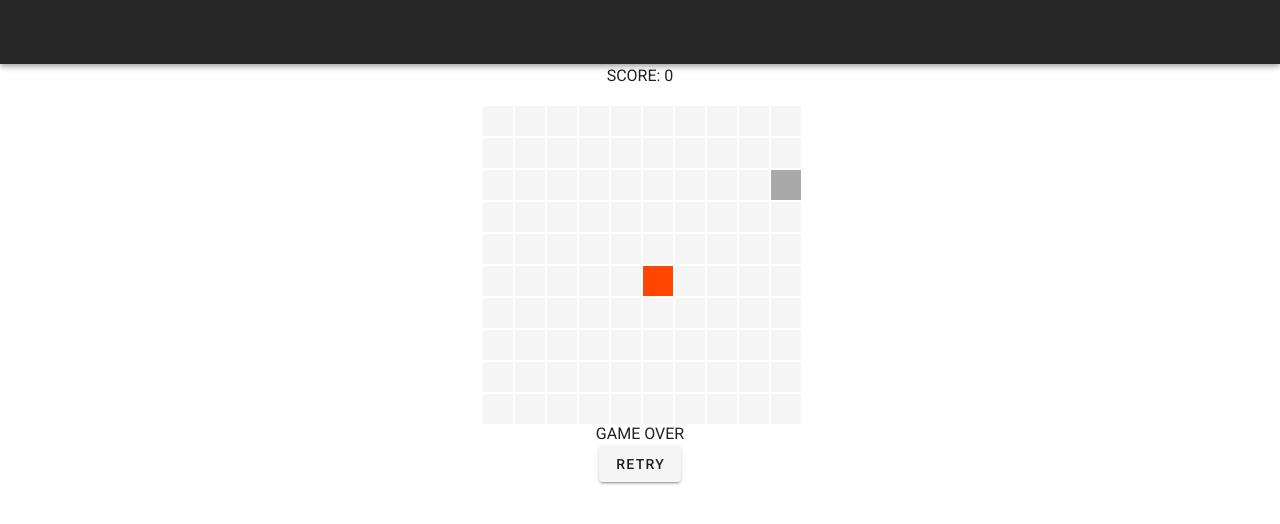
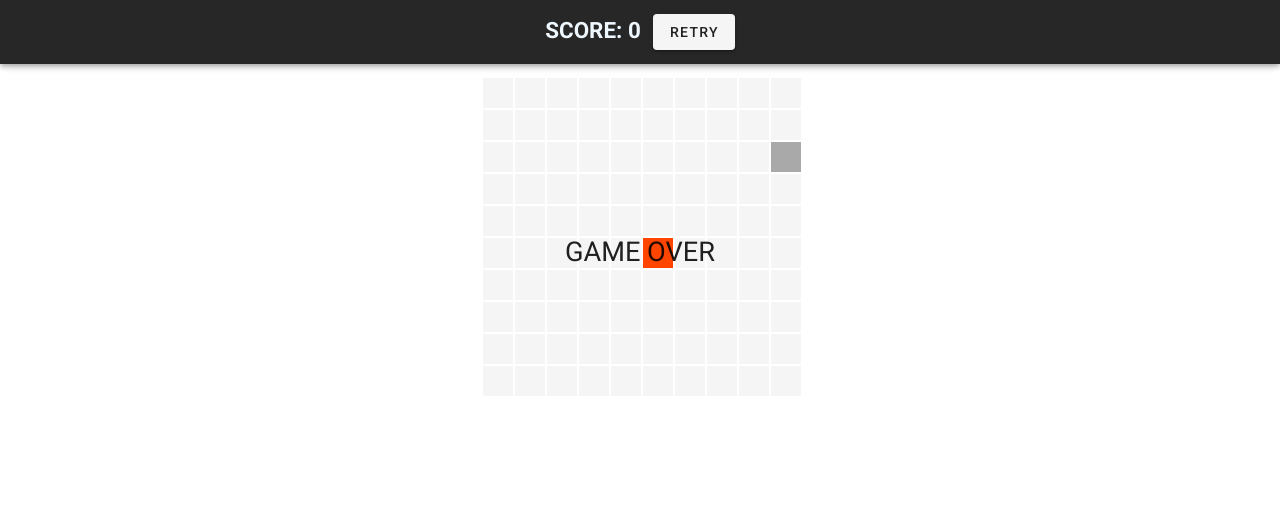
Before and after one commit to acro-yamaguchi/VueProjects, a Vue app in the folder snake-game/: page /#/ in a window 1280 px wide. Shown: the top 524 px of the page. Built offline with nearby package versions, Linux system fonts and the light colour scheme.

Commit message:
snake-game [update] スコア, リトライボタン, GAMEOVERの表示位置変更 [add] スマホ用コントローラー

```diff
--- a/snake-game/src/App.vue
+++ b/snake-game/src/App.vue
@@ -5,21 +5,228 @@
       color="whitesmoke"
       dark
     >
+      <v-container fluid>
+        <v-row justify='center'>
+          <h1 class="score">SCORE: {{ score }}</h1>
+          <v-btn light v-if="is_gameover" onclick="location.reload()" class="ml-3">RETRY</v-btn>
+        </v-row>
+      </v-container>
     </v-app-bar>
 
     <v-main>
-      <router-view/>
+      <div id="app">
+        <div id='stage'>
+          <div
+          class='cell'
+          v-for="i in stage_size"
+          :key="i"
+          :class="{ head: snake_head_index === i - 1,
+            body: snake.body_indexes.includes(i - 1),
+            fruit: fruit_index === i - 1, }">
+          </div>
+        </div>
+        <p v-if="is_gameover" class="gameover">
+          GAME OVER
+        </p>
+      </div>
+      <!-- スマホ用コントローラー -->
+      <v-container fluid v-if='is_smartPhone' class="button">
+        <v-row justify='center'>
+          <v-btn large @click="on_action_btn('↑')" color='#BBDEFB'>
+            <v-icon>mdi-chevron-up</v-icon>
+          </v-btn>
+        </v-row>
+        <v-row justify='center'>
+          <v-col cols='4'>
+            <v-btn large @click="on_action_btn('←')" color='#BBDEFB'>
+              <v-icon>mdi-chevron-left</v-icon>
+            </v-btn>
+          </v-col>
+          <v-col cols='4'>
+            <v-btn large @click="on_action_btn('→')" color='#BBDEFB'>
+              <v-icon>mdi-chevron-right</v-icon>
+            </v-btn>
+          </v-col>
+        </v-row>
+        <v-row justify='center'>
+          <v-btn large @click="on_action_btn('↓')" color='#BBDEFB'>
+            <v-icon>mdi-chevron-down</v-icon>
+          </v-btn>
+        </v-row>
+      </v-container>
     </v-main>
   </v-app>
 </template>
 
 <script>
+  export default {
+  data: () => ({
+    stage_length: 10,
+    snake: {
+      speed: 400,
+      direction: '→',
+      head_pos: {
+        x: 4,
+        y: 2,
+      },
+      body_length: 1,
+      body_indexes: [],
+    },
+      fruit_index: 1,
+      is_smartPhone: false,
+  }),
 
-export default {
-  name: 'App',
+  created(){
+    this.ramdomize_fruit_index()
+    document.addEventListener('keydown', this.on_keydown)
+    document.addEventListener('keyup', this.on_keyup)
 
-  data: () => ({
-    //
-  }),
+    this.time_goes()
+    this.getDevice()
+  },
+
+  computed: {
+    stage_size(){
+       return this.stage_length * this.stage_length
+    },
+    snake_head_index() {
+      if(this.is_frameout) return null
+			return this.snake.head_pos.y * this.stage_length + this.snake.head_pos.x
+		},
+    score() {
+      return (this.snake.body_length - 1) * 100
+    },
+    is_frameout() {
+      const {x, y} = this.snake.head_pos
+      return x < 0 || this.stage_length <= x || y < 0 || this.stage_length <= y
+    },
+    is_collided() {
+      return this.snake.body_indexes.includes(this.snake_head_index)
+    },
+    is_gameover() {
+      return this.is_frameout || this.is_collided
+    },
+  },
+
+  methods: {
+    time_goes(){
+      if(this.is_gameover) return //ゲームオーバーなら何もしない＝ヘビが進まない
+      this.move_snake()
+      setTimeout(this.time_goes, this.snake.speed)
+    },
+
+    move_snake(){
+      if(this.snake.body_indexes.length >= this.snake.body_length) {
+        this.snake.body_indexes.shift()
+      }
+
+      if(this.snake.body_indexes.length < this.snake.body_length) {
+        this.snake.body_indexes.push(this.snake_head_index)
+      }
+
+      switch(this.snake.direction){
+        case '↑': this.snake.head_pos.y--; break
+        case '↓': this.snake.head_pos.y++; break
+        case '←': this.snake.head_pos.x--; break
+        case '→': this.snake.head_pos.x++; break
+      }
+    },
+
+    on_keydown(event) {
+      switch(event.key) {
+        case 'ArrowUp':		this.snake.direction = '↑'; break
+        case 'ArrowRight':	this.snake.direction = '→'; break
+        case 'ArrowDown':	this.snake.direction = '↓'; break
+        case 'ArrowLeft':	this.snake.direction = '←'; break
+        case ' ':	this.snake.speed = 150; break
+      }
+    },
+    on_keyup(event) {
+      switch(event.key) {
+        case ' ':	this.snake.speed = 400; break
+      }
+    },
+
+    ramdomize_fruit_index() {
+      this.fruit_index = Math.floor(Math.random() * this.stage_size)
+    },
+
+    getDevice() {
+      var ua = navigator.userAgent
+      if ((ua.indexOf('iPhone') > 0 || ua.indexOf('iPad') > 0 || ua.indexOf('Android') > 0 || ua.indexOf('Mobile') > 0 )) {
+        this.is_smartPhone = true
+      }
+      console.log(ua)
+      console.log(this.is_smartPhone)
+    },
+    on_action_btn(key) {
+      switch(key) {
+        case '↑':	this.snake.direction = '↑'; break
+        case '→':	this.snake.direction = '→'; break
+        case '↓':	this.snake.direction = '↓'; break
+        case '←':	this.snake.direction = '←'; break
+      }
+    },
+  },
+  watch: {
+    snake_head_index(newValue) {
+      if(newValue === this.fruit_index) {
+        this.snake.body_length++
+        this.ramdomize_fruit_index()
+      }
+    }
+  }
 };
 </script>
+
+<style scoped>
+#stage {
+  display: grid;
+  grid-template-columns: repeat(10, 30px);
+  grid-template-rows: repeat(10, 30px);
+  grid-gap: 2px;
+  justify-content: center;
+  margin-top: 12px;
+}
+
+#app {
+  text-align: center;
+}
+
+.cell {
+	width: 30px;
+	height: 30px;
+	margin: 2px;
+	background: whitesmoke;
+}
+
+.cell.fruit {
+  background: orangered;
+}
+
+.cell.head {
+	background: dimgray;
+}
+
+.cell.body {
+  background: darkgray;
+}
+
+.score {
+  font-size: 1.4rem;
+  color: aliceblue;
+}
+
+.gameover {
+  position: absolute;
+  left: 50%;
+  transform: translateX(-50%);
+  top: 168px;
+  font-size: 1.7rem;
+}
+
+.button {
+  position: absolute;
+  bottom: 3%;
+}
+</style>
--- a/snake-game/src/views/Home.vue
+++ b/snake-game/src/views/Home.vue
@@ -110,6 +110,13 @@
     ramdomize_fruit_index() {
       this.fruit_index = Math.floor(Math.random() * this.stage_size)
     },
+
+    is_smartPhone() {
+      var ua = navigator.userAgent
+      if (!(ua.indexOf('iPhone') > 0 || ua.indexOf('iPad') > 0 || ua.indexOf('Android') > 0 || ua.indexOf('Mobile') > 0 )) {
+        return true
+      }
+    }
   },
   watch: {
     snake_head_index(newValue) {
```
Also changed, not shown: 13 other files (tests, documents, lock files or other folders).
